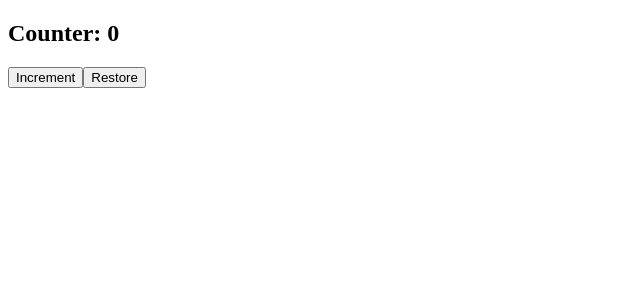
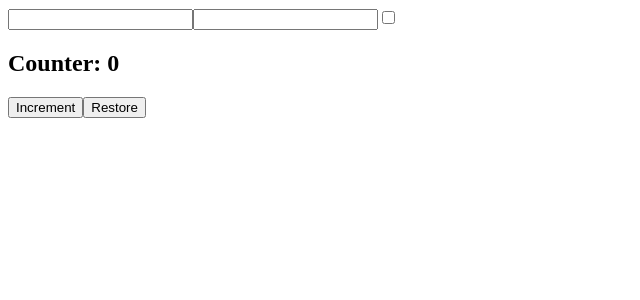
Before and after one commit to ManfrediOrlando/app-esercizio, a React (Create React App) app: page / in a window 1280 px wide. Shown: the top 300 px of the page, without its empty margins (0-640 px from the left). Built offline with nearby package versions, Linux system fonts and the light colour scheme.

Commit message:
useState2

```diff
--- a/src/App.js
+++ b/src/App.js
@@ -1,11 +1,13 @@
 import React from "react";
 import { HookCounter } from "./HookCounter";
+import { LoginForm } from "./LoginForm";
 
 
 export class App extends React.Component{
     render(){
         return(
                 <div>
+                    <LoginForm/>
                     <HookCounter initialValue={0}/>
                 </div>
         )
--- /dev/null
+++ b/src/LoginForm.js
@@ -0,0 +1,31 @@
+import { useState } from "react"
+
+export function LoginForm(){
+    const [data, setData] = useState({
+        username: "",
+        password: "",
+        remember: false,
+
+    })
+
+    function handleInputChange(event){
+        const { name, type, value, checked } = event.target
+
+        setData((data) => {
+            return {
+                ...data,
+                [name]: type === "checkbox" ? checked : value,
+            }
+
+        })
+
+    }
+
+    return (
+        <div>
+            <input onChange={handleInputChange} value={data.username} name="username" />
+            <input onChange={handleInputChange} value={data.password} type="password" name="password" />
+            <input onChange={handleInputChange} checked={data.remember} type="checkbox" name="remember" />
+        </div>
+    )
+}
```
